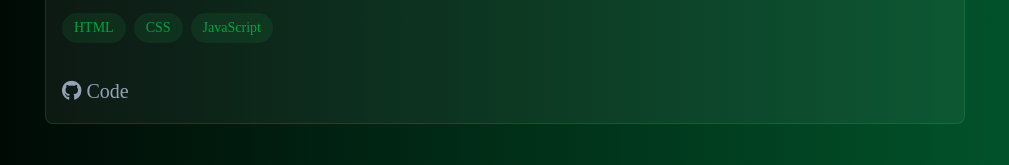
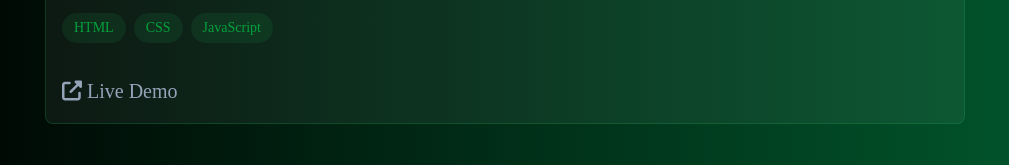
Before and after one commit to Helloriya07/myportfolio, a plain HTML site: page index.html in a window 1280 px wide. Shown: the part 2016-2181 px from the top of the page, without its empty margins (135-1144 px from the left). Drawn offline with Linux system fonts and the light colour scheme.

Commit message:
Update index.html

```diff
--- a/index.html
+++ b/index.html
@@ -96,8 +96,7 @@
                         <span>JavaScript</span>
                     </div>
                     <div class="project-links">
-                        <a href="https://github.com/yourusername/project1" target="_blank"><i class="fab fa-github"></i>
-                            Code</a>
+                     <a href=" https://helloriya07.github.io/myportfolio/" target="_blank"><i class="fas fa-external-link-alt"></i> Live Demo</a>
 
                     </div>
                 </div>
```
